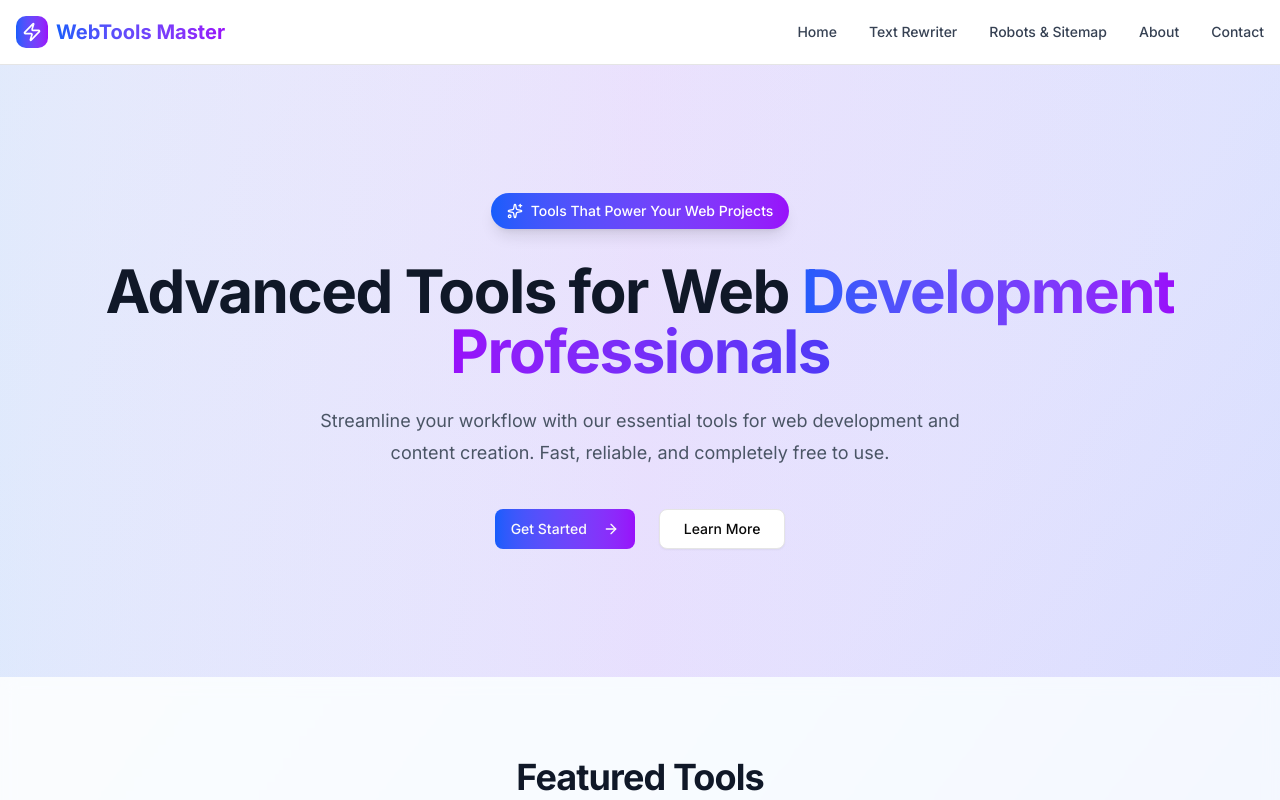
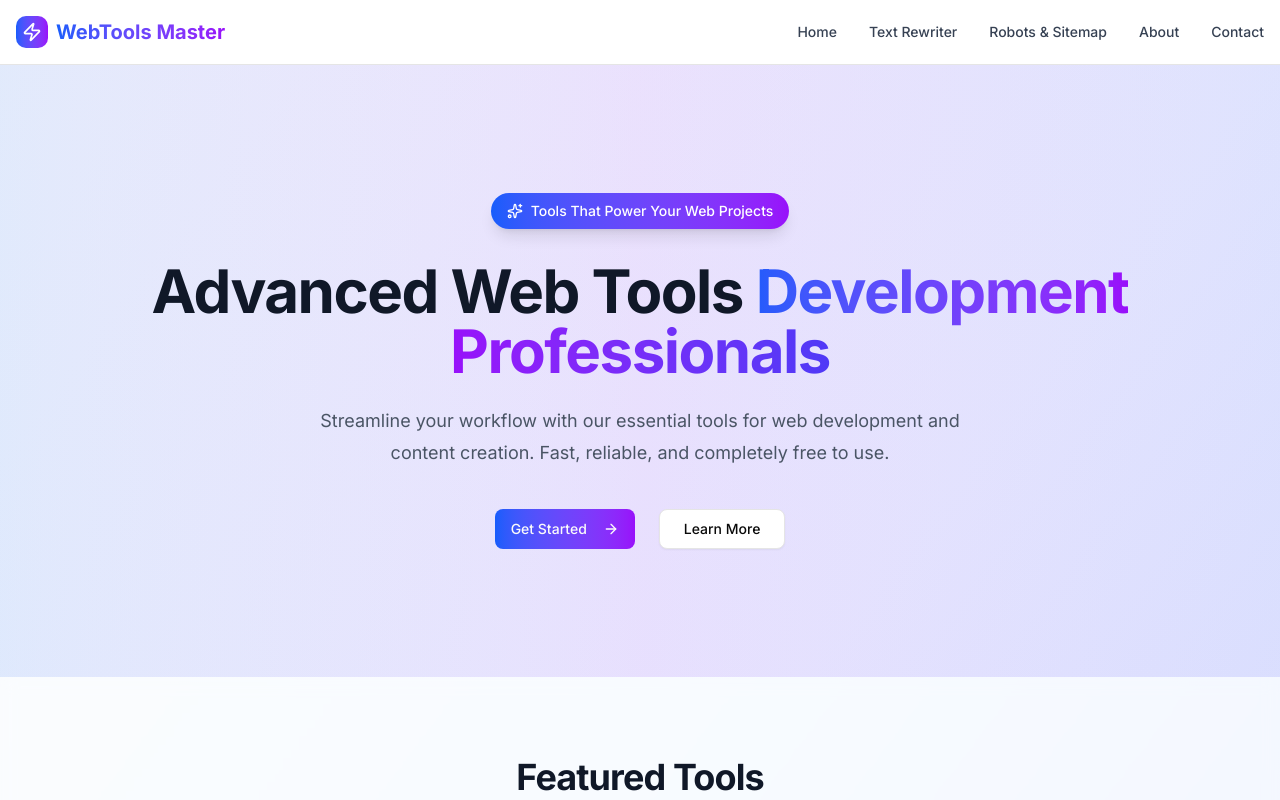
Before and after one commit to samehfathy2/intravelt, a Next.js app: page / in a window 1280 px wide. Shown: the top 800 px of the page. Built offline with nearby package versions, Linux system fonts and the light colour scheme.

Commit message:
Update page.tsx

```diff
--- a/src/app/page.tsx
+++ b/src/app/page.tsx
@@ -16,7 +16,7 @@ export default function HomePage() {
               Tools That Power Your Web Projects
             </div>
             <h1 className="mt-8 text-4xl font-bold tracking-tight text-gray-900 sm:text-6xl">
-              Advanced Tools for Web
+              Advanced Web Tools
               <span className="bg-gradient-to-r from-blue-600 via-purple-600 to-indigo-600 bg-clip-text text-transparent">
                 {" "}
                 Development Professionals
```
